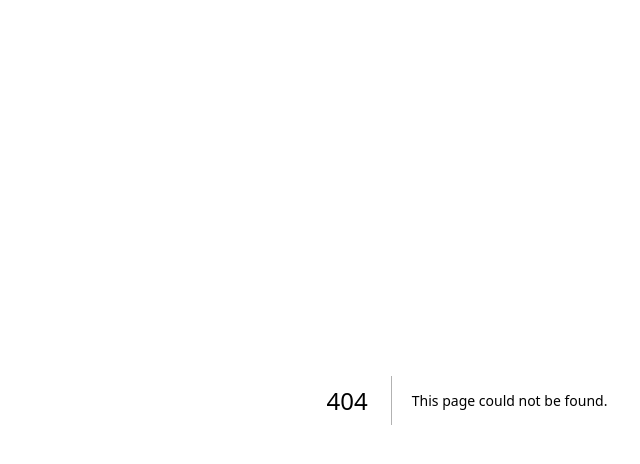
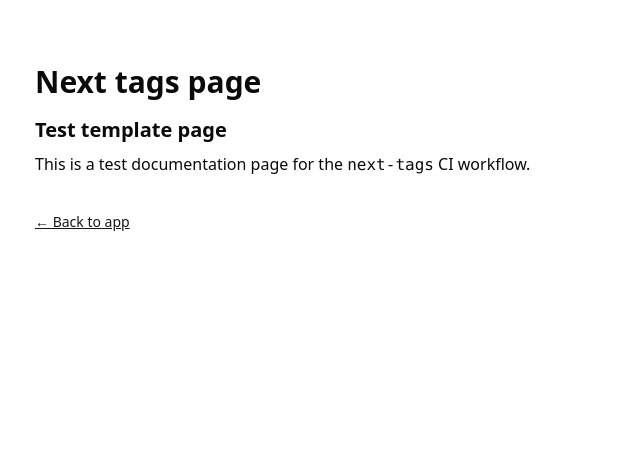
Before and after one commit to lazarusA/next-tags, a Next.js app: page /docs in a window 1280 px wide. Before the commit this address had no page. Shown: the top 464 px of the page, without its empty margins (173-813 px from the left). Built offline with nearby package versions, Linux system fonts and the light colour scheme.

Commit message:
another page

```diff
--- /dev/null
+++ b/src/app/docs/page.tsx
@@ -0,0 +1,27 @@
+import Link from "next/link";
+
+export const metadata = {
+  title: "next-tags/docs",
+  description: "test docs page for next-tags",
+};
+
+export default function DocsPage() {
+  return (
+    <div className="px-4 py-8 max-w-4xl mx-auto">
+      <h1 className="text-3xl font-bold mb-4 mt-8">Next tags page</h1>
+
+      <section className="mb-6">
+        <h2 className="text-xl font-semibold">Test template page</h2>
+        <p className="mt-2">
+            This is a test documentation page for the <code>next-tags</code> CI workflow.
+        </p>
+      </section>
+
+      <div className="mt-8">
+        <Link href="/" className="text-sm text-primary underline">
+        ← Back to app
+        </Link>
+      </div>
+    </div>
+  );
+}
--- a/src/app/page.tsx
+++ b/src/app/page.tsx
@@ -58,6 +58,9 @@ export default function Home() {
     <>
       <div className="fixed top-2 right-2 z-50 flex items-center gap-0">
         <VersionSelector />
+        <Link href="/docs" className="text-sm text-primary underline ml-4">
+          Docs
+        </Link>
       </div>
       <div className="font-sans grid grid-rows-[20px_1fr_20px] items-center justify-items-center min-h-screen p-8 pb-20 gap-16 sm:p-20">
         <main className="flex flex-col gap-[32px] row-start-2 items-center sm:items-start">
```
